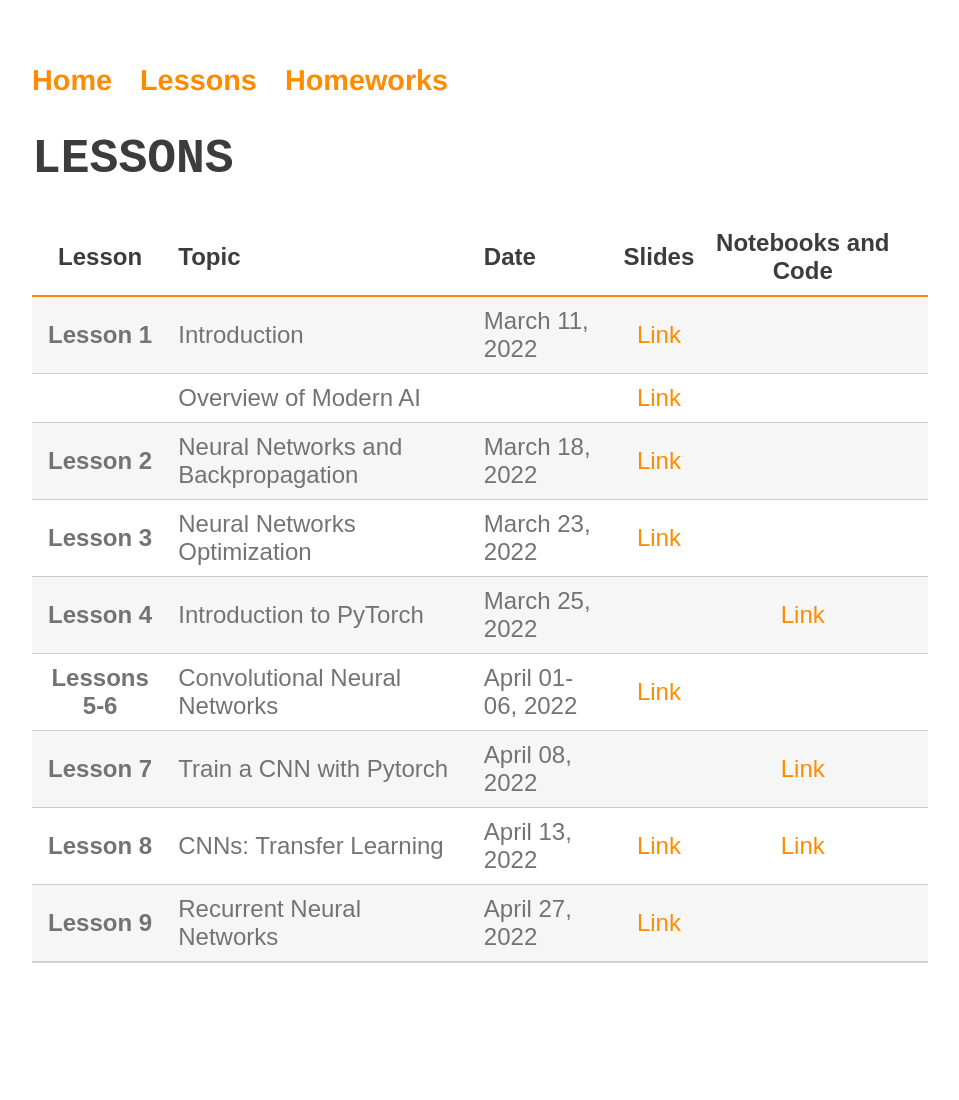
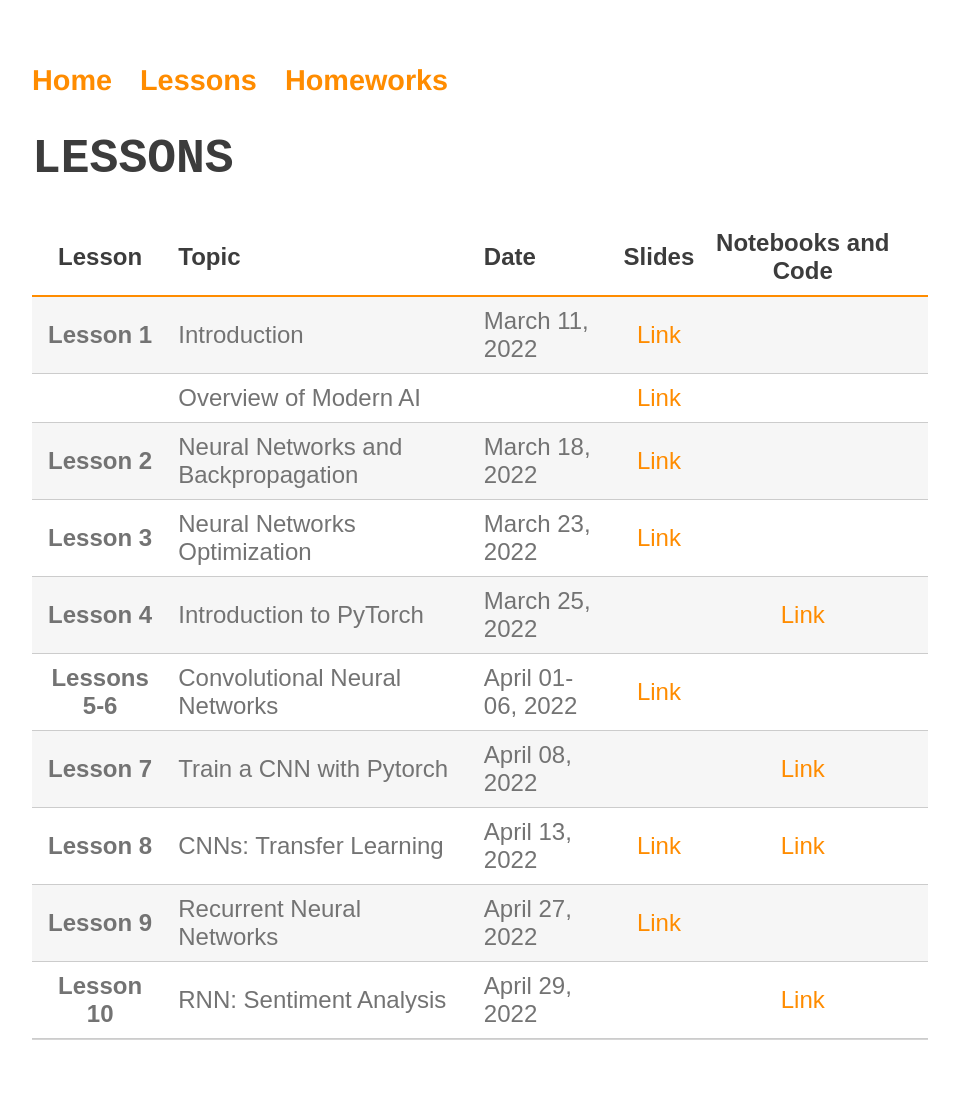
Before and after one commit to perceivelab/knowledge-discovery-course, a Jekyll site: the page built from lezioni.md, in a window 1280 px wide. Shown: the whole page, without its empty margins (160-1119 px from the left). Built offline with Jekyll 4.4.1, drawn with Linux system fonts in a browser that asks for light colours; our own code applies the rules of GitHub Pages for plain Markdown files; before the commit the page ends 1023 px from its top, so only the background shows below that.

Commit message:
Update lezioni.md

```diff
--- a/lezioni.md
+++ b/lezioni.md
@@ -12,3 +12,4 @@
 | **Lesson 7**      | Train a CNN with Pytorch | April 08, 2022 ||     [Link](https://colab.research.google.com/drive/1oCG6YEWqkuyx5AH5TzplpaGqIanQHVvE?usp=sharing)|
 | **Lesson 8**      | CNNs: Transfer Learning | April 13, 2022 |[Link](https://drive.google.com/file/d/1m1ihYx3-sNIRhnXNHVhpA4gCCIbFNnm2/view?usp=sharing)|[Link](https://colab.research.google.com/drive/1KVbZ7Gg7utB_ciaIWWmVqif4SjR8cqUY?usp=sharing) | |
 | **Lesson 9**      | Recurrent Neural Networks | April 27, 2022 |[Link](https://drive.google.com/file/d/1Pr3F66qtHf4PtYOcsXH36TvRjxkxEEqB/view?usp=sharing)| |
+| **Lesson 10**      | RNN: Sentiment Analysis | April 29, 2022 ||     [Link](https://colab.research.google.com/drive/1IO01ds0BdL6LhA4_DVmAxGyvmIhEqkXE?usp=sharing)|
```
